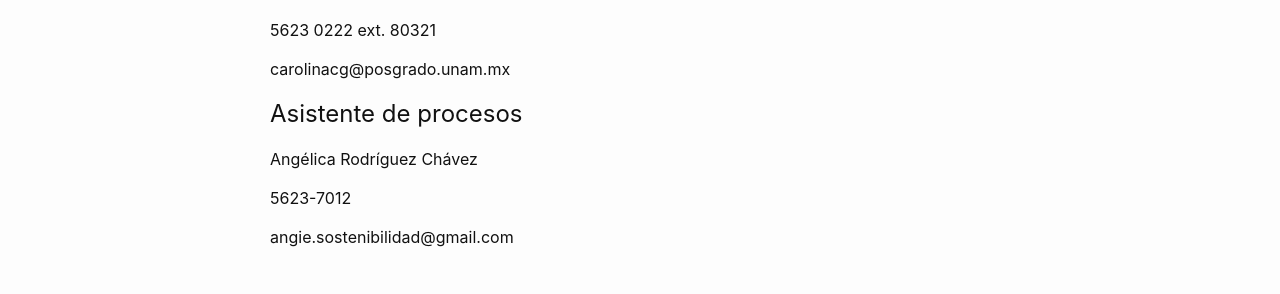
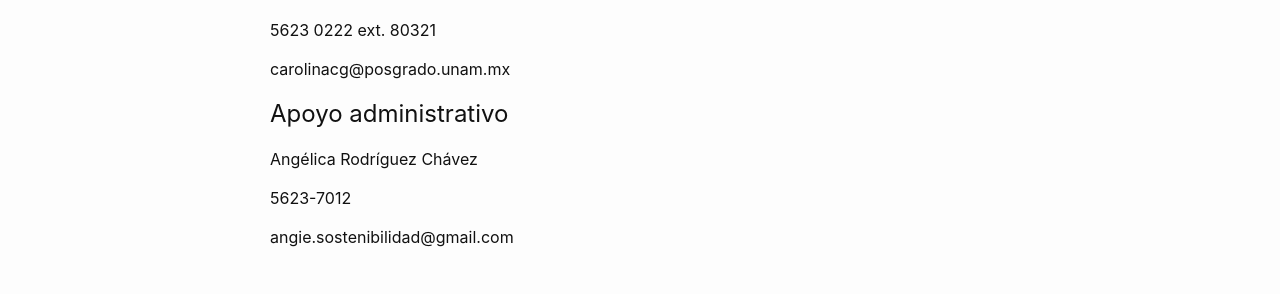
Before and after one commit to pcs-unam/pcs-unam.github.io, a Jekyll site: the page built from posgrado/directorio.md, in a window 1280 px wide. Shown: the part 678-972 px from the top of the page. Built offline with Jekyll 4.4.1, drawn with Linux system fonts in a browser that asks for light colours.

Commit message:
Update directorio.md

```diff
--- a/posgrado/directorio.md
+++ b/posgrado/directorio.md
@@ -32,7 +32,7 @@
 carolinacg@posgrado.unam.mx
 
 
-# Asistente de procesos
+# Apoyo administrativo
 
 Angélica Rodríguez Chávez
 
```
